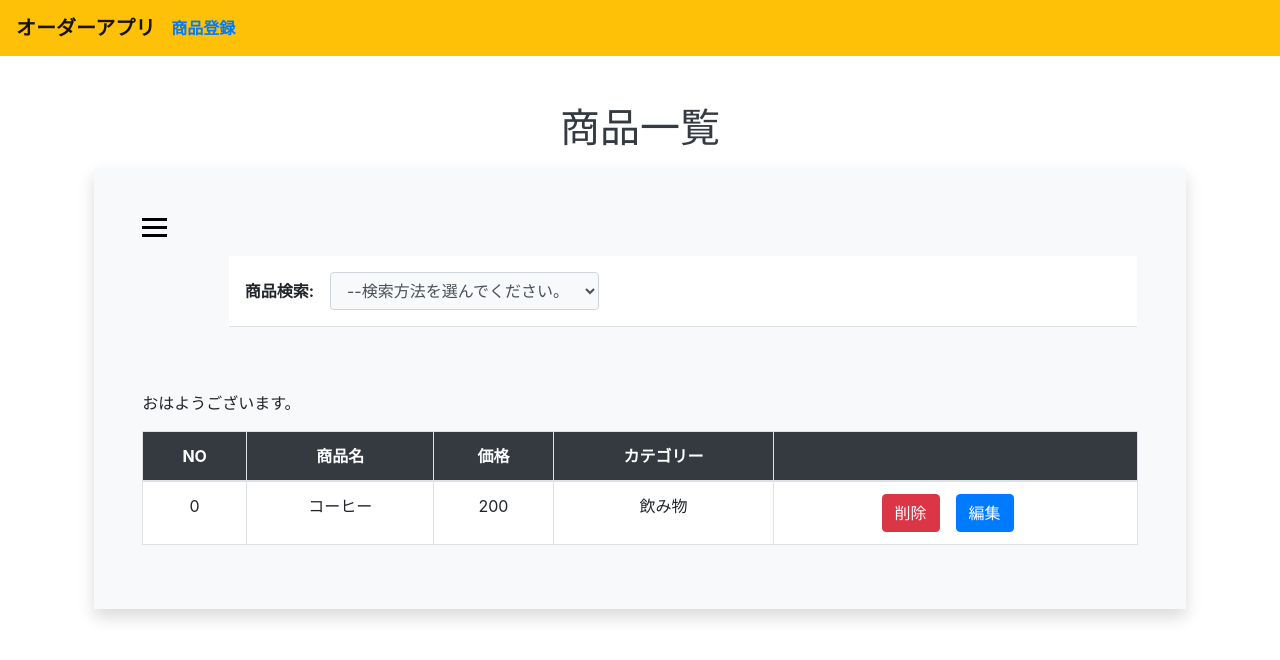
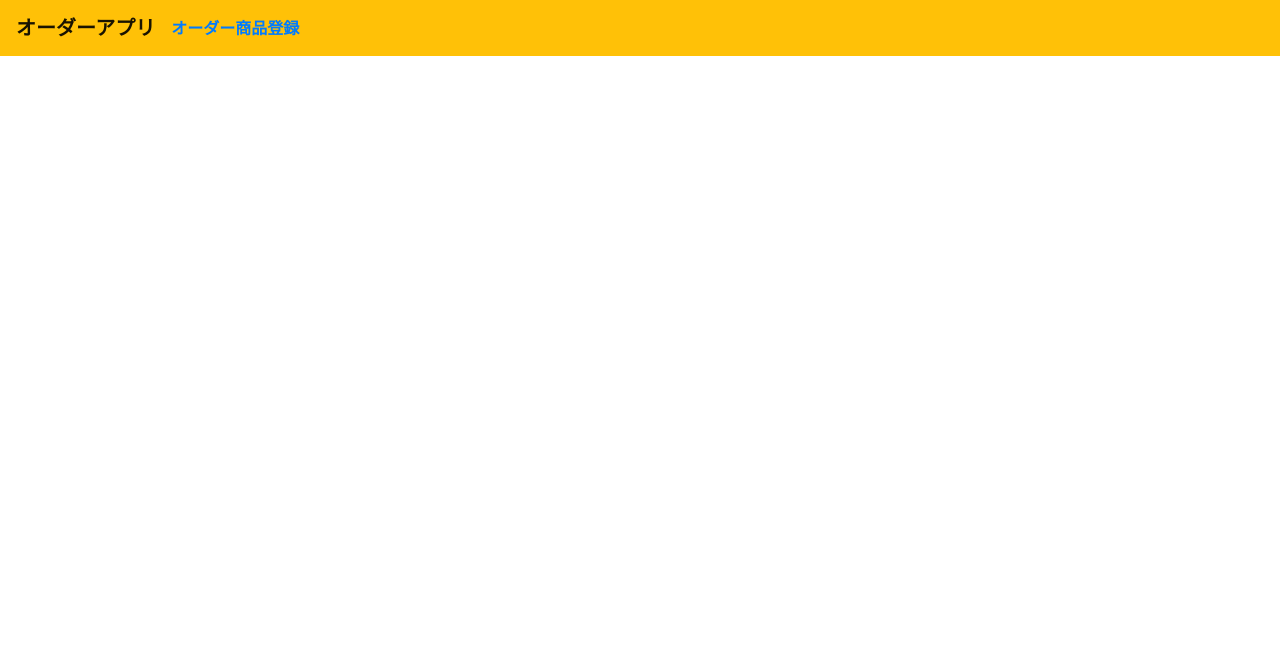
Before and after one commit to yukiabineko/OrderApp, a React (Create React App) app: page / in a window 1280 px wide. Shown: the top 660 px of the page. Built offline with nearby package versions, Linux system fonts and the light colour scheme.

Commit message:
注文機能

```diff
--- a/src/App.js
+++ b/src/App.js
@@ -11,10 +11,11 @@
       <nav className="navbar navbar-expand-lg navbar-light bg-warning font-weight-bold">
         <a className="navbar-brand" href="#">オーダーアプリ</a>
         <ul className="navbar-nav mr-auto">
-          <li className="nav-item"><Link to="/" className="font-weight-bold">商品登録</Link></li>
+        <li className="nav-item"><Link to="/" className="font-weight-bold">オーダー</Link></li>
+          <li className="nav-item"><Link to="/item" className="font-weight-bold">商品登録</Link></li>
         </ul>
       </nav>
-      <Route exact path="/" component={ItemMain} />
+      <Route exact path="/item" component={ItemMain} />
    </BrowserRouter>
   );
 }
```
Also changed, not shown: src/order/Main.jsx (added).
